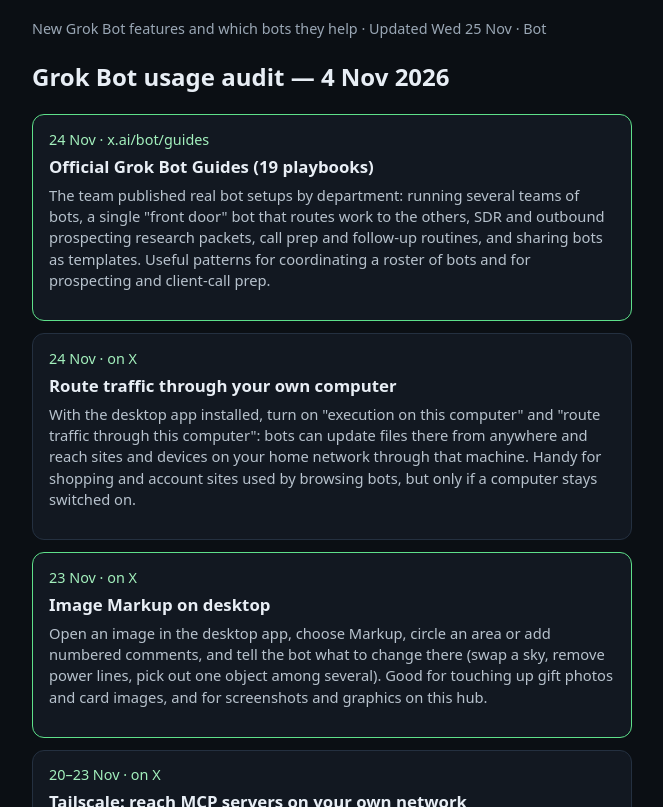
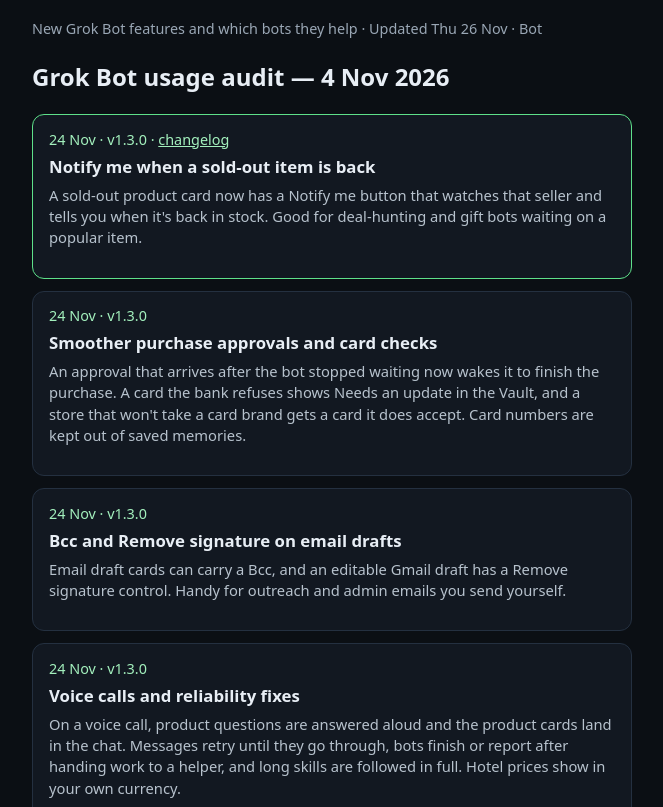
Before and after one commit to AlexanderRead2/alex-hub, a plain HTML site: page bot.html in a window 1280 px wide. Shown: the part 145-952 px from the top of the page, without its empty margins (308-971 px from the left). Drawn offline with Linux system fonts and the light colour scheme.

Commit message:
Bot: v1.3.0 features

```diff
--- a/bot.html
+++ b/bot.html
@@ -18,9 +18,29 @@
     </nav>
 
     <h1>Grok Bot feature updates</h1>
-    <p class="meta">New Grok Bot features and which bots they help · Updated Wed 25 Nov · Bot</p>
+    <p class="meta">New Grok Bot features and which bots they help · Updated Thu 26 Nov · Bot</p>
 
     <h2>Grok Bot usage audit — 4 Nov 2026</h2>
+    <div class="card highlight">
+      <div class="when">24 Nov · v1.3.0 · <a href="https://x.ai/changelog/bot">changelog</a></div>
+      <div class="title">Notify me when a sold-out item is back</div>
+      <p class="note">A sold-out product card now has a Notify me button that watches that seller and tells you when it's back in stock. Good for deal-hunting and gift bots waiting on a popular item.</p>
+    </div>
+    <div class="card">
+      <div class="when">24 Nov · v1.3.0</div>
+      <div class="title">Smoother purchase approvals and card checks</div>
+      <p class="note">An approval that arrives after the bot stopped waiting now wakes it to finish the purchase. A card the bank refuses shows Needs an update in the Vault, and a store that won't take a card brand gets a card it does accept. Card numbers are kept out of saved memories.</p>
+    </div>
+    <div class="card">
+      <div class="when">24 Nov · v1.3.0</div>
+      <div class="title">Bcc and Remove signature on email drafts</div>
+      <p class="note">Email draft cards can carry a Bcc, and an editable Gmail draft has a Remove signature control. Handy for outreach and admin emails you send yourself.</p>
+    </div>
+    <div class="card">
+      <div class="when">24 Nov · v1.3.0</div>
+      <div class="title">Voice calls and reliability fixes</div>
+      <p class="note">On a voice call, product questions are answered aloud and the product cards land in the chat. Messages retry until they go through, bots finish or report after handing work to a helper, and long skills are followed in full. Hotel prices show in your own currency.</p>
+    </div>
     <div class="card highlight">
       <div class="when">24 Nov · x.ai/bot/guides</div>
       <div class="title">Official Grok Bot Guides (19 playbooks)</div>
```
